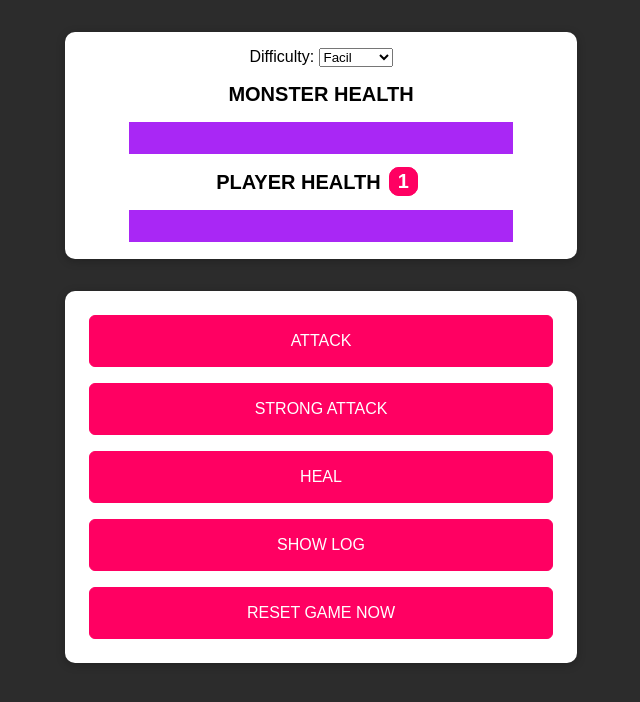
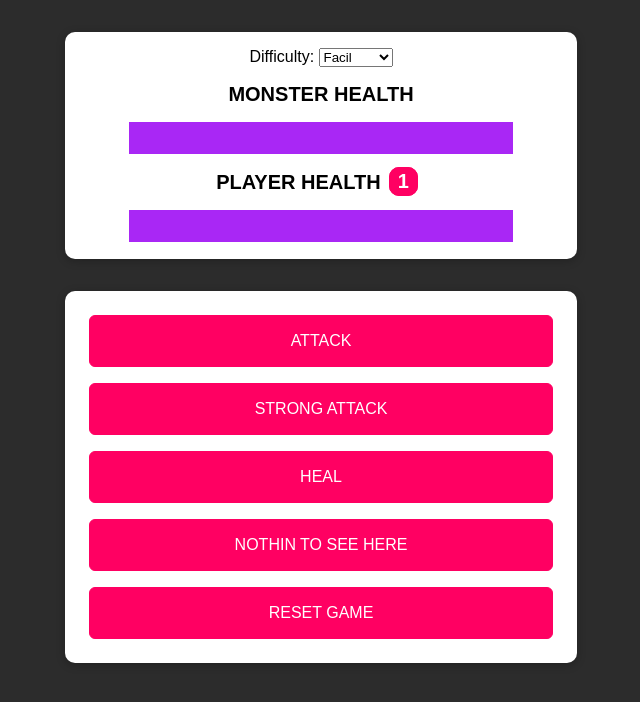
Before and after one commit to Maicoljaki/Ataque-al-monstruo, a plain HTML site: page index.html in a window 1280 px wide. Shown: the whole page, without its empty margins (319-959 px from the left). Drawn offline with Linux system fonts and the light colour scheme.

Commit message:
Boton reset cambia  de reset  game now a reset game show log cambia a nothing to see here

```diff
--- a/index.html
+++ b/index.html
@@ -28,8 +28,8 @@
       <button id="attack-btn">ATTACK</button>
       <button id="strong-attack-btn">STRONG ATTACK</button>
       <button id="heal-btn">HEAL</button>
-      <button id="log-btn">SHOW LOG</button>
-      <button id="reset-btn">RESET GAME NOW</button>
+      <button id="log-btn">NOTHIN TO SEE HERE</button>
+      <button id="reset-btn">RESET GAME</button>
     </section>
   </body>
 </html>
```
